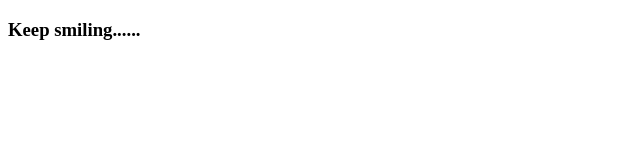
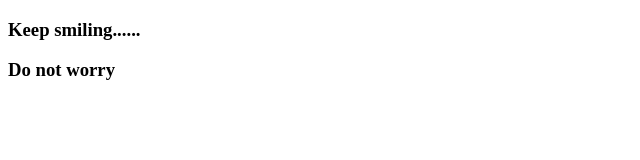
Before and after one commit to Sama-ra/LocalRepo, a plain HTML site: page index.html in a window 1280 px wide. Shown: the whole page, without its empty margins (0-640 px from the left). Drawn offline with Linux system fonts and the light colour scheme.

Commit message:
Added new feature worry

```diff
--- a/index.html
+++ b/index.html
@@ -8,5 +8,6 @@
 </head>
 <body>
     <h3>Keep smiling......</h3>
+    <h3>Do not worry</h3>
 </body>
 </html>
```
